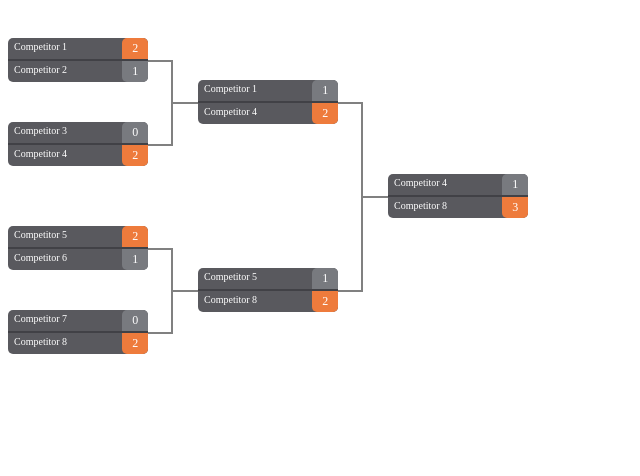
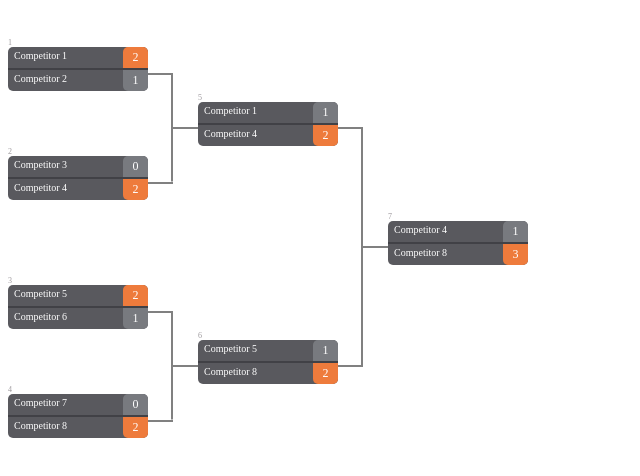
Before and after one commit to RuiChen0101/vue-tournament, a Vue app: page / in a window 1280 px wide. Shown: the top 476 px of the page, without its empty margins (0-640 px from the left). Built offline with nearby package versions, Linux system fonts and the light colour scheme.

Commit message:
round count add

```diff
--- a/src/App.vue
+++ b/src/App.vue
@@ -1,8 +1,10 @@
 <template>
-  <TournamentBracket :rounds="rounds"> </TournamentBracket>
+  <TournamentBracket :rounds="rounds" />
 </template>
 
 <script lang="ts">
+import IRound from "./interface/IRound";
+
 import { Component, Vue } from "vue-property-decorator";
 import TournamentBracket from "./TournamentBracket.vue";
 
@@ -12,10 +14,10 @@ import TournamentBracket from "./TournamentBracket.vue";
   },
 })
 export default class App extends Vue {
-  rounds: any = [
+  rounds: IRound[] = [
     //Quarter
     {
-      games: [
+      matchs: [
         {
           winner: "1",
           team1: { id: "1", name: "Competitor 1", score: 2 },
@@ -40,7 +42,7 @@ export default class App extends Vue {
     },
     //Semi
     {
-      games: [
+      matchs: [
         {
           winner: "4",
           team1: { id: "1", name: "Competitor 1", score: 1 },
@@ -55,7 +57,7 @@ export default class App extends Vue {
     },
     //Final
     {
-      games: [
+      matchs: [
         {
           winner: "8",
           team1: { id: "4", name: "Competitor 4", score: 1 },
--- a/src/TournamentBracket.vue
+++ b/src/TournamentBracket.vue
@@ -1,5 +1,5 @@
 <template>
-  <div class="vt-wrapper" v-if="recursiveBracket">
+  <div class="vt-wrapper" v-if="recursiveBracket" :style="cssVars">
     <BracketNode
       :bracket-node="recursiveBracket"
       @onSelectedTeam="highlightTeam"
@@ -16,6 +16,7 @@ import BracketNode from "./components/BracketNode.vue";
 import * as recursiveBracket from "./recursiveBracket";
 
 import { Component, Prop, Vue } from "vue-property-decorator";
+import IBracketNode from "./interface/IBracketNode";
 
 @Component({
   components: {
@@ -24,6 +25,17 @@ import { Component, Prop, Vue } from "vue-property-decorator";
 })
 export default class TournamentBracket extends Vue {
   @Prop({ type: Array, default: [] }) private rounds!: IRound[];
+  @Prop({ type: String, default: "#ffffff" }) private textColor!: string;
+  @Prop({ type: String, default: "#9d999d" }) private titleColor!: string;
+  @Prop({ type: String, default: "#59595e" })
+  private teamBackgroundColor!: string;
+  @Prop({ type: String, default: "#222222" })
+  private highlightTeamBackgroundColor!: string;
+  @Prop({ type: String, default: "#787a7f" })
+  private scoreBackgroundColor!: string;
+  @Prop({ type: String, default: "#ee7b3c" })
+  private winnerScoreBackgroundColor!: string;
+
   private highlightedTeamId: string | undefined = "";
 
   private highlightTeam(id: string): void {
@@ -34,10 +46,20 @@ export default class TournamentBracket extends Vue {
     this.highlightedTeamId = undefined;
   }
 
-  get recursiveBracket(): any {
+  get recursiveBracket(): IBracketNode | undefined {
     const copyRound = this.rounds;
+    return recursiveBracket.transform(copyRound);
+  }
 
-    return recursiveBracket.transform(copyRound);
+  get cssVars(): { [key: string]: string } {
+    return {
+      "--text-color": this.textColor,
+      "--title-color": this.titleColor,
+      "--team-background-color": this.teamBackgroundColor,
+      "--highlight-team-background-color": this.highlightTeamBackgroundColor,
+      "--score-background-color": this.scoreBackgroundColor,
+      "--winner-score-background-color": this.winnerScoreBackgroundColor,
+    };
   }
 }
 </script>
@@ -46,4 +68,28 @@ export default class TournamentBracket extends Vue {
 .vt-wrapper {
   display: flex;
 }
+
+.vt-item-teams {
+  color: var(--text-color);
+}
+
+.vt-item-teams .title {
+  color: var(--title-color);
+}
+
+.vt-item-teams .vt-team {
+  background-color: var(--team-background-color);
+}
+
+.vt-item-teams .vt-team .score {
+  background-color: var(--score-background-color);
+}
+
+.vt-item-teams .vt-team.winner .score {
+  background-color: var(--winner-score-background-color);
+}
+
+.vt-item-teams .vt-team.highlight {
+  background-color: var(--highlight-team-background-color);
+}
 </style>
--- a/src/components/BracketNode.vue
+++ b/src/components/BracketNode.vue
@@ -1,8 +1,8 @@
 <template>
-  <div class="vt-item" v-if="teamsArePresent">
+  <div class="vt-item" v-if="matchArePresent">
     <div :class="getBracketNodeClass(bracketNode)">
       <GameMatch
-        :match="bracketNode"
+        :bracket-node="bracketNode"
         :highlighted-team-id="highlightedTeamId"
         @onSelectedTeam="highlightTeam"
         @onDeselectedTeam="unhighlightTeam"
@@ -11,21 +11,21 @@
     </div>
 
     <div
-      v-if="bracketNode.games[0] || bracketNode.games[1]"
+      v-if="bracketNode.children[0] || bracketNode.children[1]"
       class="vt-item-children"
     >
-      <div class="vt-item-child" v-if="bracketNode.games[0]">
+      <div class="vt-item-child" v-if="bracketNode.children[0]">
         <BracketNode
-          :bracket-node="bracketNode.games[0]"
+          :bracket-node="bracketNode.children[0]"
           :highlighted-team-id="highlightedTeamId"
           @onSelectedTeam="highlightTeam"
           @onDeselectedTeam="unhighlightTeam"
         >
         </BracketNode>
       </div>
-      <div class="vt-item-child" v-if="bracketNode.games[1]">
+      <div class="vt-item-child" v-if="bracketNode.children[1]">
         <BracketNode
-          :bracket-node="bracketNode.games[1]"
+          :bracket-node="bracketNode.children[1]"
           :highlighted-team-id="highlightedTeamId"
           @onSelectedTeam="highlightTeam"
           @onDeselectedTeam="unhighlightTeam"
@@ -38,6 +38,7 @@
 
 <script lang="ts">
 import GameMatch from "./GameMatch.vue";
+import IBracketNode from "../interface/IBracketNode";
 
 import { Component, Prop, Vue } from "vue-property-decorator";
 
@@ -47,15 +48,15 @@ import { Component, Prop, Vue } from "vue-property-decorator";
   },
 })
 export default class BracketNode extends Vue {
-  @Prop({ type: Object, default: {} }) bracketNode!: any;
+  @Prop({ type: Object, default: {} }) bracketNode!: IBracketNode;
   @Prop({ type: String, default: undefined }) highlightedTeamId!: string;
 
-  get teamsArePresent(): any {
-    return this.bracketNode.team1 && this.bracketNode.team2;
+  get matchArePresent(): boolean {
+    return this.bracketNode.match !== undefined;
   }
 
-  private getBracketNodeClass(bracketNode: any): string {
-    if (bracketNode.games[0] || bracketNode.games[1]) {
+  private getBracketNodeClass(bracketNode: IBracketNode): string {
+    if (bracketNode.children[0] || bracketNode.children[1]) {
       return "vt-item-parent";
     }
 
@@ -82,12 +83,6 @@ export default class BracketNode extends Vue {
   flex-direction: row-reverse;
 }
 
-.vt-item p {
-  padding: 20px;
-  margin: 0;
-  background-color: #999999;
-}
-
 .vt-item-parent {
   position: relative;
   margin-left: 50px;
@@ -97,21 +92,26 @@ export default class BracketNode extends Vue {
 
 .vt-item-teams {
   flex-direction: column;
-  margin: 0;
-  color: white;
+  margin-bottom: 16px;
+}
+
+.vt-item-teams .title {
+  font-size: 8px;
+  text-align: left;
 }
 
 .vt-item-teams .vt-team {
   display: flex;
   font-size: 10px;
   width: 140px;
-  background-color: #59595e;
 }
 
 .vt-item-teams .vt-team .name {
-  padding: 3px 0px 3px 6px;
+  padding: 3px 6px;
   font-size: 10px;
   width: 110px;
+  white-space: nowrap;
+  overflow: hidden;
   text-overflow: ellipsis;
 }
 
@@ -121,11 +121,6 @@ export default class BracketNode extends Vue {
   font-size: 12px;
   width: 20px;
   text-align: center;
-  background-color: #787a7f;
-}
-
-.vt-item-teams .vt-team.winner .score {
-  background-color: #ee7b3c;
 }
 
 .vt-item-teams .vt-team-top .score {
@@ -147,10 +142,6 @@ export default class BracketNode extends Vue {
 .vt-item-teams .vt-team-bot {
   border-bottom-left-radius: 5px;
   border-bottom-right-radius: 5px;
-}
-
-.vt-item-teams .vt-team.highlight {
-  background-color: #222222;
 }
 
 .vt-item-parent:after {
--- a/src/components/GameMatch.vue
+++ b/src/components/GameMatch.vue
@@ -1,22 +1,33 @@
 <template>
   <div class="vt-item-teams">
     <div>
+      <div class="title">
+        <span>{{ bracketNode.match.title }}</span>
+      </div>
       <div
-        :class="['vt-team', 'vt-team-top', getPlayerClass(match.team1)]"
-        @mouseover="highlightTeam(match.team1.id)"
+        :class="[
+          'vt-team',
+          'vt-team-top',
+          getPlayerClass(bracketNode.match.team1),
+        ]"
+        @mouseover="highlightTeam(bracketNode.match.team1.id)"
         @mouseleave="unhighlightTeam"
       >
-        <span class="name">{{ match.team1.name }}</span>
-        <span class="score">{{ match.team1.score }}</span>
+        <span class="name">{{ bracketNode.match.team1.name }}</span>
+        <span class="score">{{ bracketNode.match.team1.score }}</span>
       </div>
 
       <div
-        :class="['vt-team', 'vt-team-bot', getPlayerClass(match.team2)]"
-        @mouseover="highlightTeam(match.team2.id)"
+        :class="[
+          'vt-team',
+          'vt-team-bot',
+          getPlayerClass(bracketNode.match.team2),
+        ]"
+        @mouseover="highlightTeam(bracketNode.match.team2.id)"
         @mouseleave="unhighlightTeam"
       >
-        <span class="name">{{ match.team2.name }}</span>
-        <span class="score">{{ match.team2.score }}</span>
+        <span class="name">{{ bracketNode.match.team2.name }}</span>
+        <span class="score">{{ bracketNode.match.team2.score }}</span>
       </div>
     </div>
   </div>
@@ -24,18 +35,21 @@
 
 <script lang="ts">
 import ITeam from "@/interface/ITeam";
-import IMatch from "@/interface/IMatch";
+import IBracketNode from "../interface/IBracketNode";
 import { Component, Prop, Vue } from "vue-property-decorator";
 
 @Component
 export default class GameMatch extends Vue {
-  @Prop({ type: Object, default: {} }) match!: IMatch;
+  @Prop({ type: Object, default: {} }) bracketNode!: IBracketNode;
   @Prop({ type: String, default: undefined }) highlightedTeamId!: string;
 
   private getPlayerClass(team: ITeam): string {
     let clazz = "";
 
-    if (this.match.winner !== undefined && team.id === this.match.winner) {
+    if (
+      this.bracketNode.match?.winner !== undefined &&
+      team.id === this.bracketNode.match?.winner
+    ) {
       clazz = "winner";
     }
 
--- /dev/null
+++ b/src/interface/IBracketNode.ts
@@ -0,0 +1,7 @@
+import IMatch from "./IMatch";
+
+export default interface IBracketNode {
+    match?: IMatch;
+    children: IBracketNode[];
+    hasParent: boolean;
+}
--- a/src/interface/IMatch.ts
+++ b/src/interface/IMatch.ts
@@ -1,6 +1,7 @@
 import ITeam from "./ITeam";
 
 export default interface IMatch {
+    title?: string;
     winner?: string | number;
     team1: ITeam;
     team2: ITeam;
--- a/src/interface/IRound.ts
+++ b/src/interface/IRound.ts
@@ -1,5 +1,5 @@
 import IMatch from "./IMatch";
 
 export default interface IRound {
-    games: IMatch[];
+    matchs: IMatch[];
 }
--- a/src/recursiveBracket.ts
+++ b/src/recursiveBracket.ts
@@ -1,21 +1,24 @@
+import IMatch from "./interface/IMatch";
 import IRound from "./interface/IRound";
+import IBracketNode from "./interface/IBracketNode";
 
-export const transform = (rounds: IRound[]): any => {
+export const transform = (rounds: IRound[]): IBracketNode | undefined => {
     if (!rounds) {
-        return null;
+        return undefined;
     }
 
     const totalRounds = rounds.length;
 
-    let currentRound = [];
-    let previousRound = [];
-
+    let currentRound: IBracketNode[] = [];
+    let previousRound: IBracketNode[] = [];
+    let totalMatchCounter = 0;
     for (let i = 0; i < totalRounds; i++) {
-        currentRound = rounds[i].games.map((game: any) => {
+        currentRound = rounds[i].matchs.map((match: IMatch) => {
+            totalMatchCounter++;
+            match.title = `${totalMatchCounter}`;
             return {
-                ...game,
-                title: "round " + i,
-                games: [],
+                match: match,
+                children: [],
                 hasParent: !!rounds[i + 1],
             };
         });
@@ -27,11 +30,11 @@ export const transform = (rounds: IRound[]): any => {
 
         for (let j = 0; j < previousRound.length; j++) {
             const matchForCurrentGame = Math.floor(j / 2);
-            currentRound[matchForCurrentGame].games.push(previousRound[j]);
+            currentRound[matchForCurrentGame].children.push(previousRound[j]);
         }
 
         previousRound = currentRound;
     }
 
-    return currentRound[0] || null;
+    return currentRound[0] || undefined;
 }
```
Also changed, not shown: 1 other file (tests, documents, lock files or other folders).
